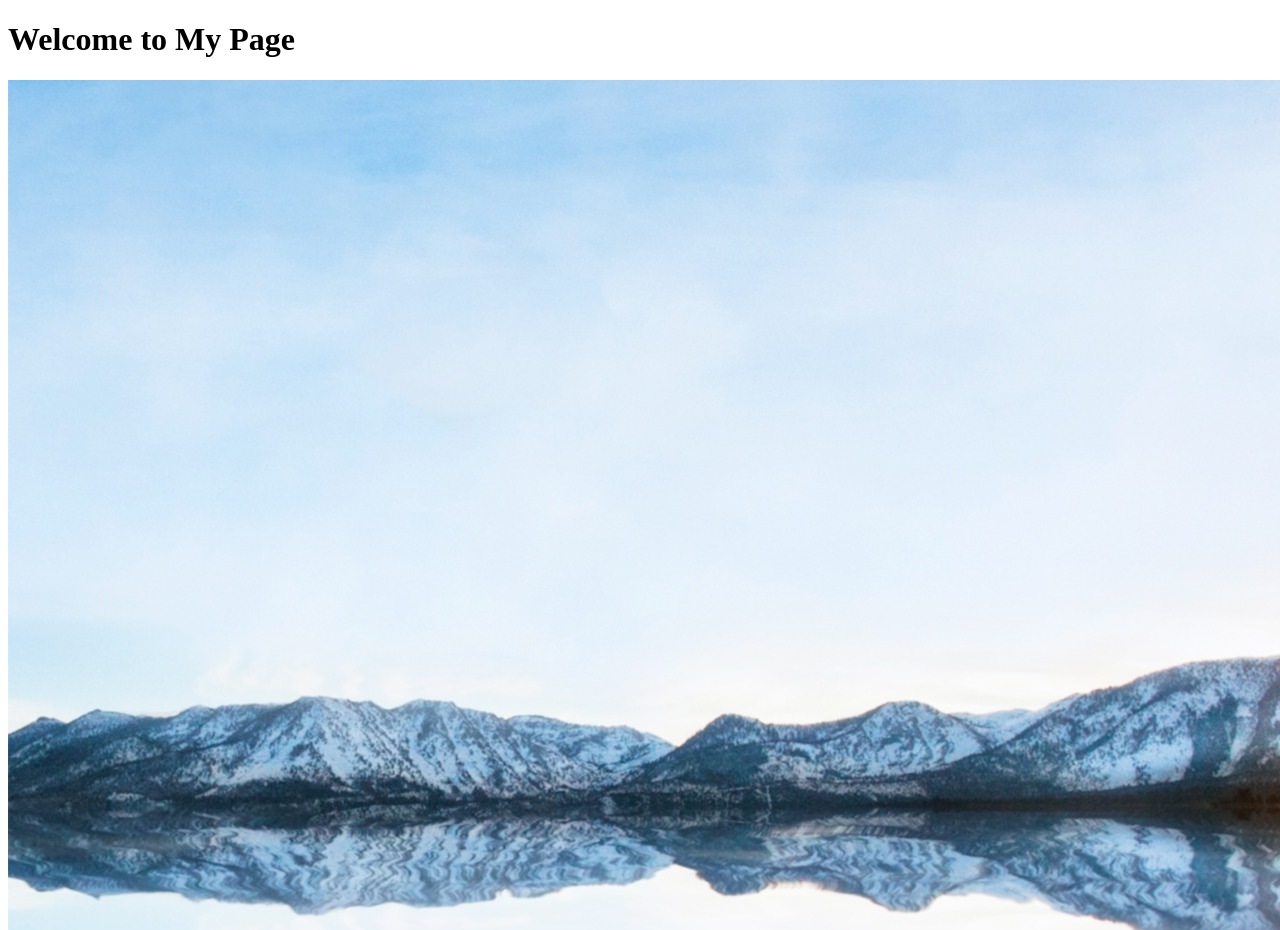
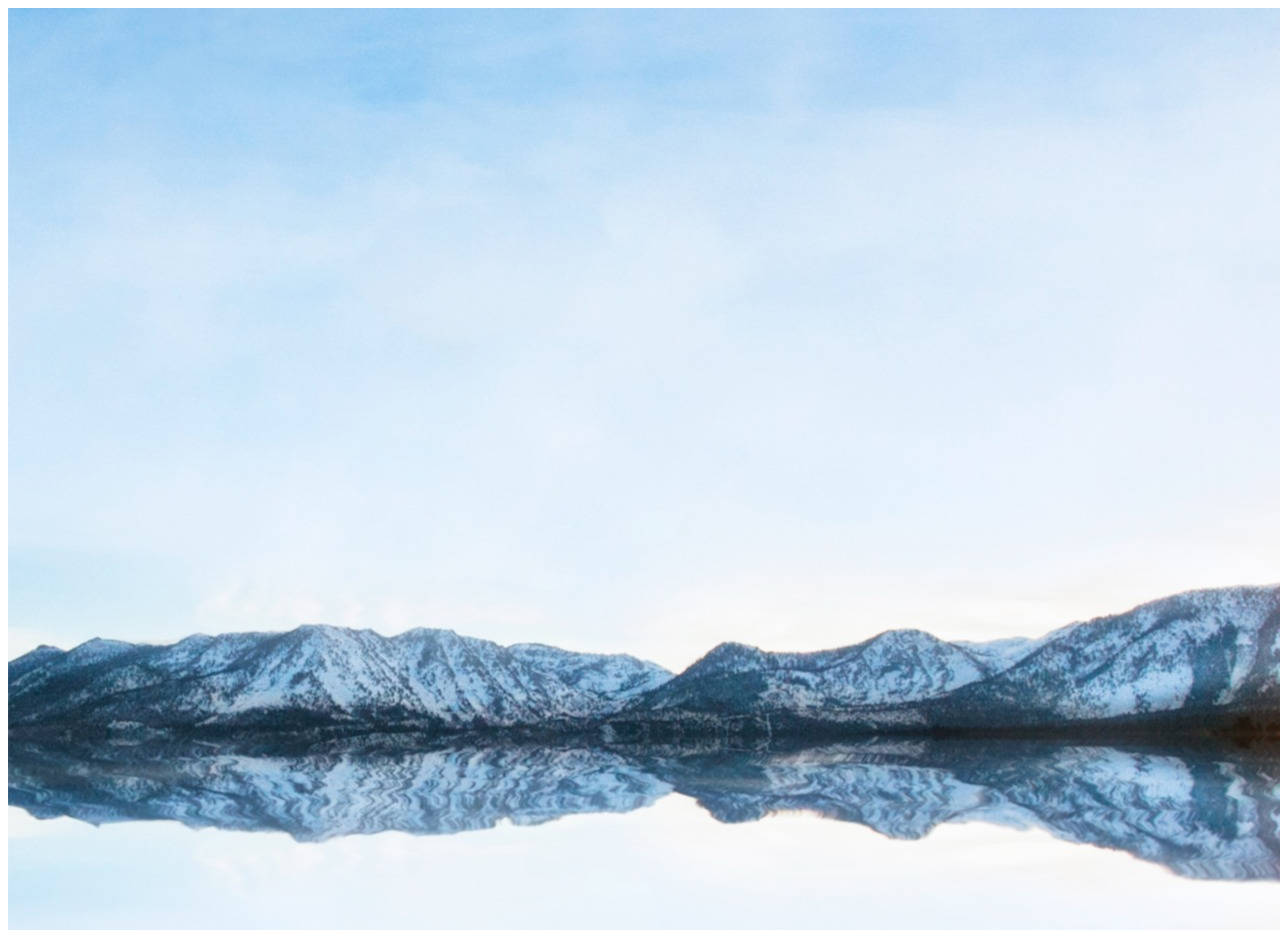
Before and after one commit to helps-center/img12, a plain HTML site: page index.html in a window 1280 px wide. Shown: the top 930 px of the page. Drawn offline with Linux system fonts and the light colour scheme.

Commit message:
Update index.html

```diff
--- a/index.html
+++ b/index.html
@@ -5,7 +5,6 @@
   <meta name="viewport" content="width=device-width, initial-scale=1.0">
 </head>
 <body>
-  <h1>Welcome to My Page</h1>
   <img src="bg.jpeg" ">
 </body>
 </html>
```
